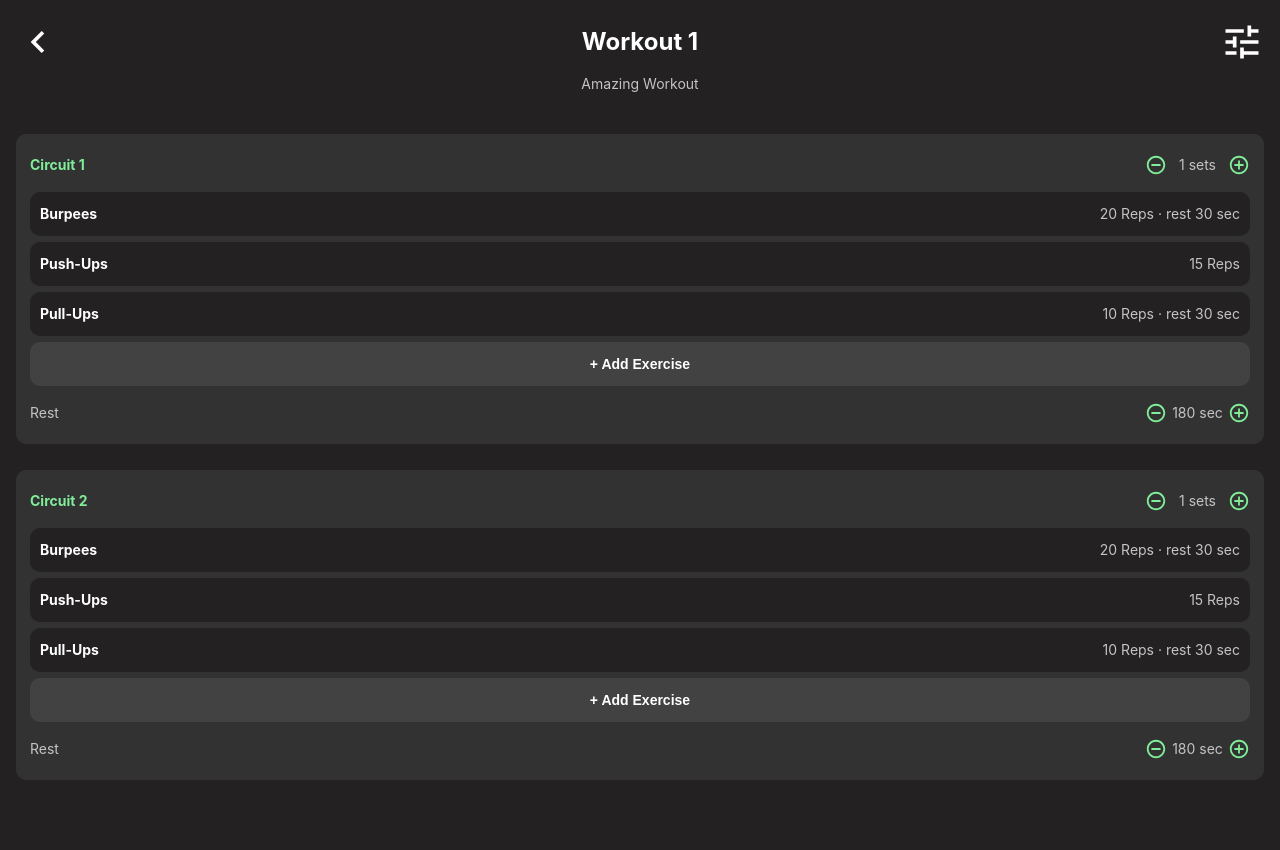
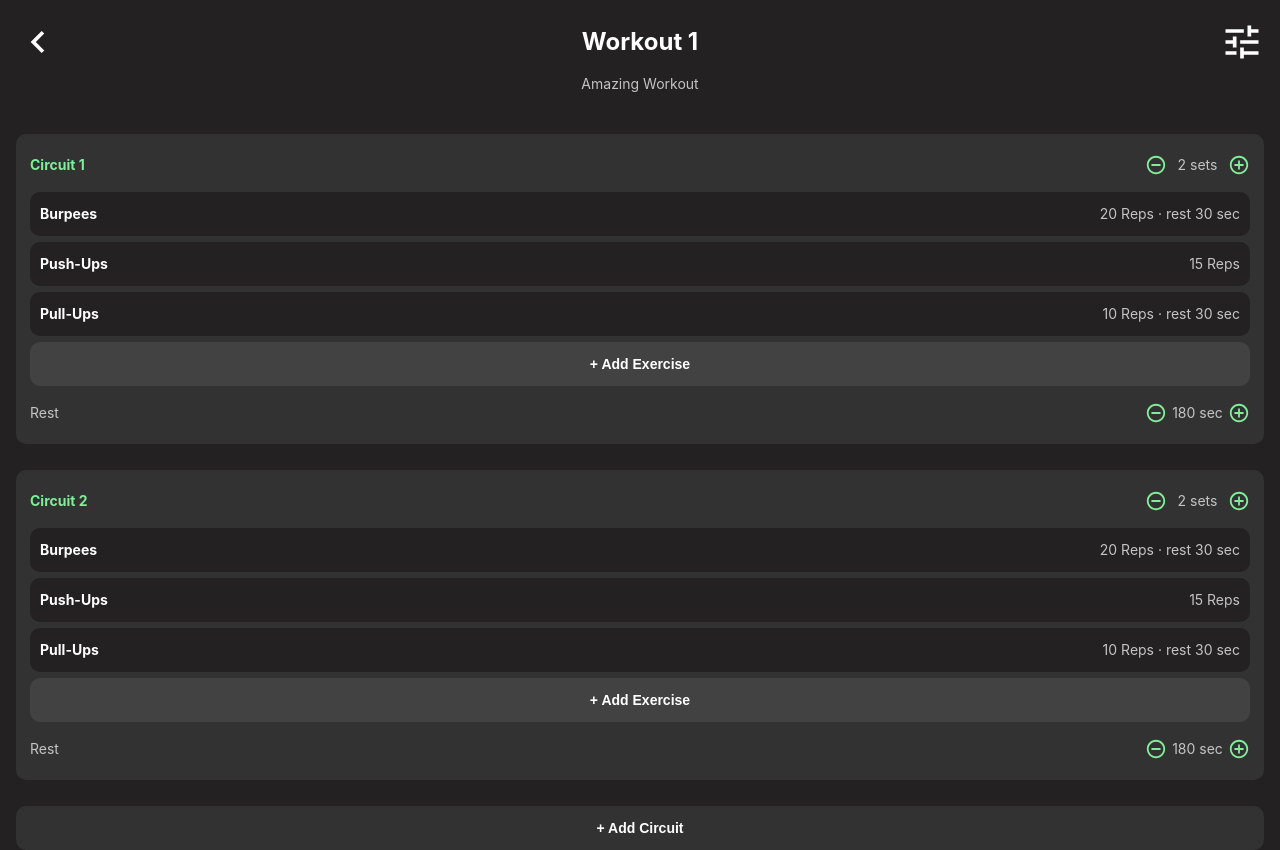
Before and after one commit to GlennCoding/crush-it-web-app, a React app: page /login in a window 1280 px wide. Before the commit the page ends 820 px from the top, so only its background shows below. Built offline with nearby package versions, Linux system fonts and the light colour scheme.

Commit message:
added add exercise function

```diff
--- a/src/components/button/Button.module.scss
+++ b/src/components/button/Button.module.scss
@@ -36,6 +36,10 @@
   background: $primaryColor;
   color: $primaryDark1Color;
 }
+.dark2 {
+  background: $primaryDark2Color;
+  color: white;
+}
 .dark3 {
   background: $primaryDark3Color;
   color: white;
--- a/src/components/button/Button.tsx
+++ b/src/components/button/Button.tsx
@@ -4,7 +4,7 @@ import styles from "./Button.module.scss";
 interface ButtonProps {
   text?: string;
   size: "sm" | "md" | "lg";
-  color: "primary" | "white" | "dark3";
+  color: "primary" | "white" | "dark2" | "dark3";
   type?: "button" | "submit" | "reset";
   icon?: JSX.Element;
   children?: () => JSX.Element | null;
@@ -33,6 +33,9 @@ const Button = (props: ButtonProps) => {
     case "primary":
       color = styles.primary;
       break;
+    case "dark2":
+      color = styles.dark2;
+      break;
     case "dark3":
       color = styles.dark3;
       break;
--- a/src/pages/workout_edit_page/circuit_list/CircuitList.tsx
+++ b/src/pages/workout_edit_page/circuit_list/CircuitList.tsx
@@ -1,6 +1,7 @@
 import React, { useState } from "react";
 import styles from "./CircuitList.module.scss";
 import Circuit from "./circuit/Circuit";
+import Button from "../../../components/button/Button";
 
 interface Exercise {
   name: string;
@@ -46,6 +47,27 @@ const CircuitList: React.FC<CircuitListProps> = ({ data }) => {
     }
     setCircuits([...newCircuits]);
   };
+  const addNewExercise = (index: number) => {
+    const newExercise = {
+      name: "Burpees",
+      reps_amount: 20,
+      exercise_type: "reps",
+      break_sec: 30,
+    };
+    const newCircuits = circuits;
+    newCircuits[index].exercises.push(newExercise);
+    console.log(index);
+    setCircuits([...newCircuits]);
+  };
+  const addNewCircuit = () => {
+    const newCircuit = {
+      id: circuits.length,
+      setAmount: 1,
+      exercises: [],
+      timeBetweenSetsSec: 0,
+    };
+    setCircuits(circuits.concat(newCircuit));
+  };
   return (
     <div className={styles.circuitList}>
       {circuits.map((circuit, index) => {
@@ -61,9 +83,13 @@ const CircuitList: React.FC<CircuitListProps> = ({ data }) => {
             timeBetweenSetsSec={timeBetweenSetsSec}
             changeSetAmount={changeSetAmount}
             changeTimeBetweenSetSec={changeTimeBetweenSetSec}
+            addNewExercise={addNewExercise}
           />
         );
       })}
+      <div onClick={() => addNewCircuit()}>
+        <Button color="dark2" size="lg" text="+ Add Circuit" />
+      </div>
     </div>
   );
 };
--- a/src/pages/workout_edit_page/circuit_list/circuit/Circuit.tsx
+++ b/src/pages/workout_edit_page/circuit_list/circuit/Circuit.tsx
@@ -18,6 +18,7 @@ interface CircuitProps {
   timeBetweenSetsSec: number;
   changeSetAmount: (id: number, operation: "add" | "remove") => void;
   changeTimeBetweenSetSec: (id: number, operation: "add" | "remove") => void;
+  addNewExercise: (index: number) => void;
 }
 
 const Circuit: React.FC<CircuitProps> = ({
@@ -28,6 +29,7 @@ const Circuit: React.FC<CircuitProps> = ({
   timeBetweenSetsSec,
   changeSetAmount,
   changeTimeBetweenSetSec,
+  addNewExercise,
 }) => {
   return (
     <div className={styles.circuit}>
@@ -60,7 +62,9 @@ const Circuit: React.FC<CircuitProps> = ({
             </div>
           );
         })}
-        <Button color="dark3" size="lg" text="+ Add Exercise" />
+        <div onClick={() => addNewExercise(index)}>
+          <Button color="dark3" size="lg" text="+ Add Exercise" />
+        </div>
       </div>
       {/* Circuit Bottom Row */}
       <div className={styles.bottomRow}>
--- a/src/pages/workout_edit_page/circuits.js
+++ b/src/pages/workout_edit_page/circuits.js
@@ -1,5 +1,9 @@
-const exercises = [
+const circuits = [
     {
+        id: 1,
+        setAmount: 2,
+        timeBetweenSetsSec: 180,
+        exercises: [{
             name: "Burpees",
             reps_amount: 20,
             exercise_type: "reps",
@@ -16,21 +20,30 @@ const exercises = [
             reps_amount: 10,
             exercise_type: "reps",
             break_sec: 30
-    }
-]
-
-const circuits = [
-    {
-        id: 1,
-        setAmount: 1,
-        timeBetweenSetsSec: 180,
-        exercises: exercises
+        }]
     },
     {
         id: 2,
-        setAmount: 1,
+        setAmount: 2,
         timeBetweenSetsSec: 180,
-        exercises: exercises
+        exercises: [{
+            name: "Burpees",
+            reps_amount: 20,
+            exercise_type: "reps",
+            break_sec: 30
+        },
+        {
+            name: "Push-Ups",
+            reps_amount: 15,
+            exercise_type: "reps",
+            break_sec: 0
+        },
+        {
+            name: "Pull-Ups",
+            reps_amount: 10,
+            exercise_type: "reps",
+            break_sec: 30
+        }]
     }
 ]
 
```
Lines whose indentation alone changed are shown as unchanged.
